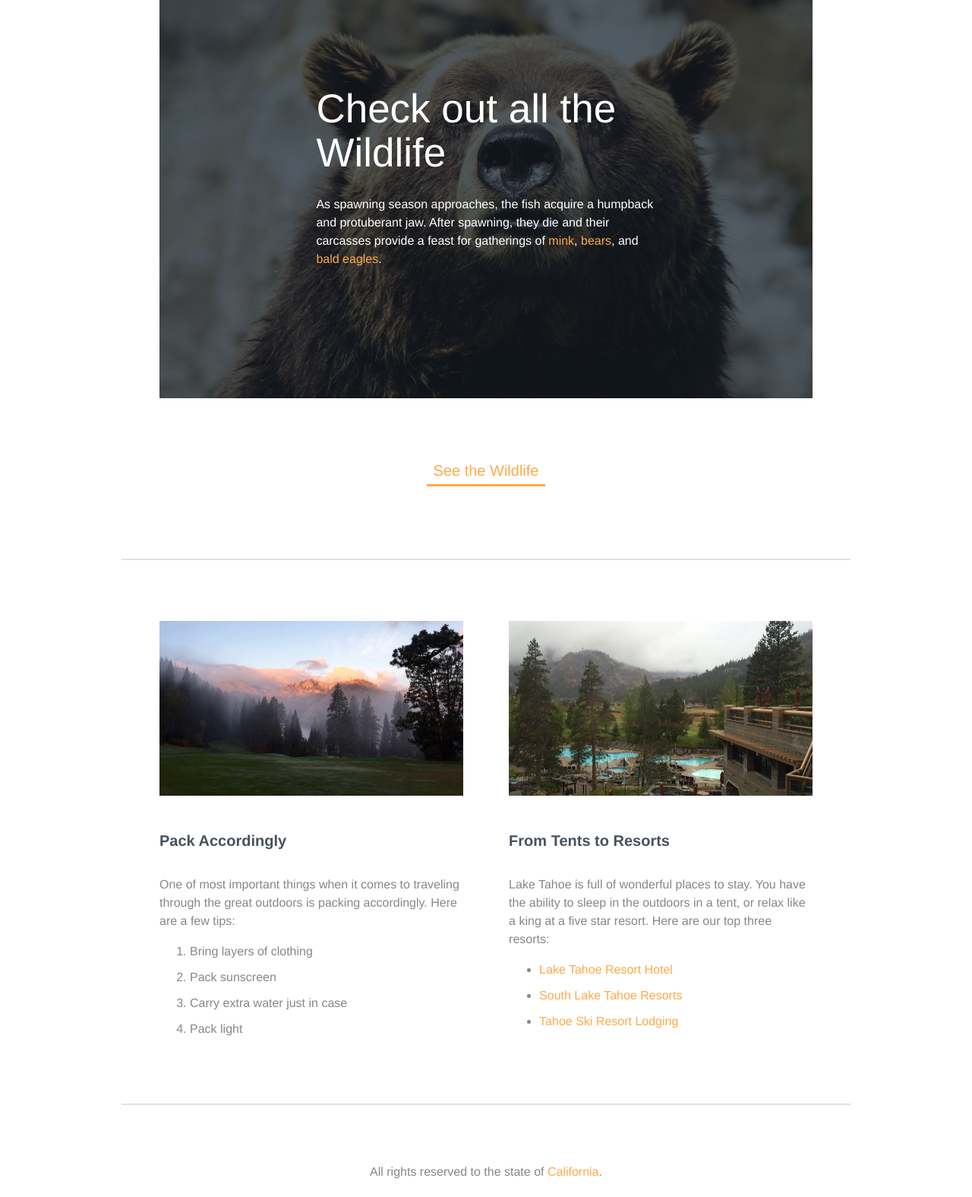
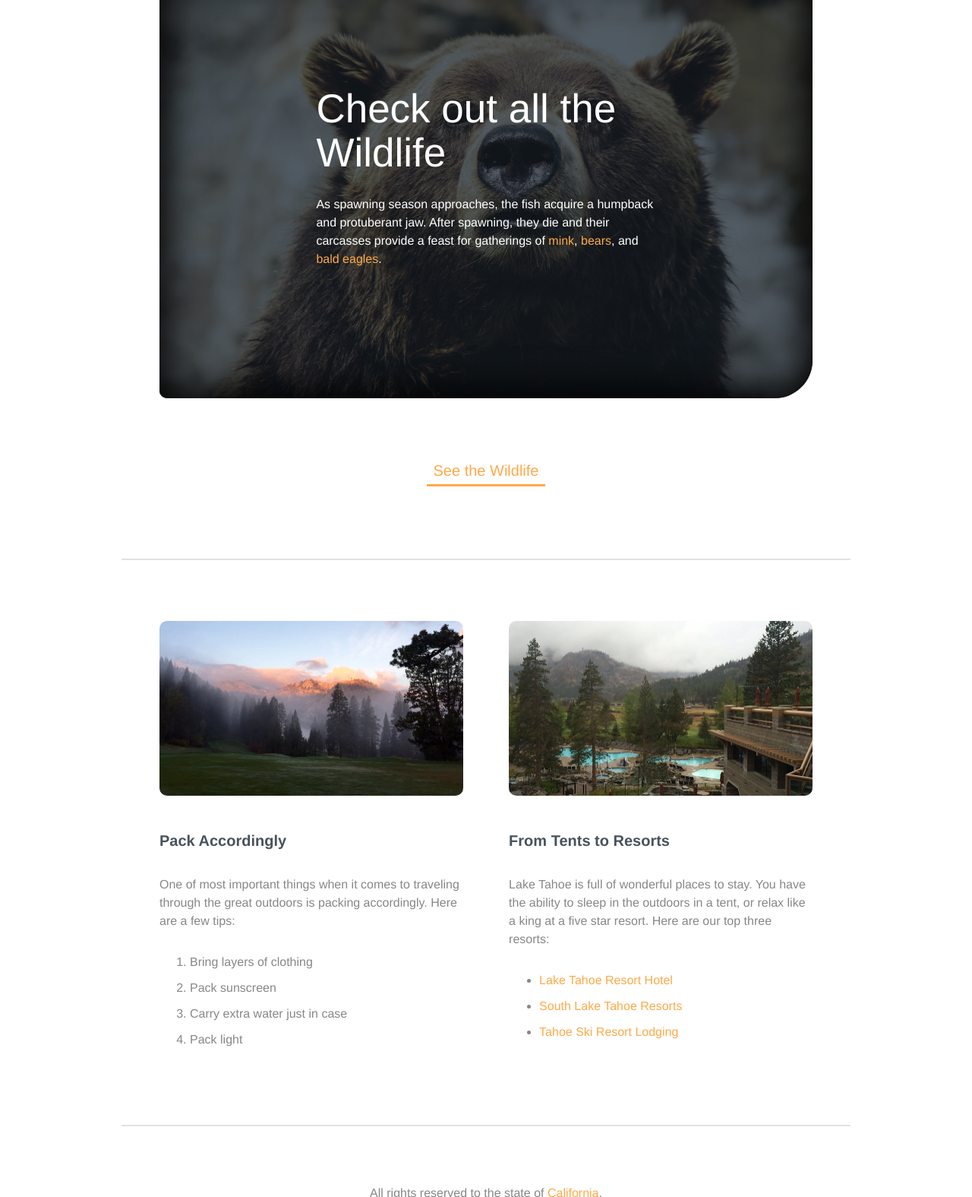
Before and after one commit to jtsurfrat/jconnolly, a plain HTML site: page pages/laketahoe.html in a window 1280 px wide. Shown: the part 1225-2800 px from the top of the page at 76% size. Drawn offline with Linux system fonts and the light colour scheme.

```diff
--- a/css/tahoestyle.css
+++ b/css/tahoestyle.css
@@ -16,6 +16,19 @@ h1 {
   text-transform: uppercase;
   font-weight: normal;
   line-height: 1.3;
+  text-shadow: 0 1px 1px rgba(0, 0, 0, .8);
+  /*text-shadow: 0 1px 0 #ccc,
+               0 2px 0 #c9c9c9,
+               0 3px 0 #bbb,
+               0 4px 0 #b9b9b9,
+               0 5px 0 #aaa,
+               0 6px 1px rgba(0,0,0,.1),
+               0 0 5px rgba(0,0,0,.1),
+               0 1px 3px rgba(0,0,0,.3),
+               0 3px 5px rgba(0,0,0,.2),
+               0 5px 10px rgba(0,0,0,.25),
+               0 10px 10px rgba(0,0,0,.2),
+               0 20px 20px rgba(0,0,0,.15);*/
 }
 
 h2 {
@@ -35,24 +48,15 @@ h3 {
 img {
   max-width: 100%;
   margin-bottom: 20px;
+  border-radius: 10px;
 }
 
-/*ul {
-  list-style-type: lower-greek;
-}*/
-
-/*ol {
-  list-style-type: decimal-leading-zero;
-}*/
 ul,
 ol {
-  /*list-style-position: inside;*/
-  /*padding-left: 0;*/
-  margin-left: 30px 0;
+  margin: 30px 0;
 }
 
 li {
-  /*border: 1px solid #000;*/
   margin-bottom: 10px;
 }
 
@@ -80,9 +84,22 @@ a:active {
 .main-header {
   padding-top: 170px;
   height: 850px;
-
   background: #ffa949 url('../pages/img/mountains.jpg') no-repeat center;
   background-size: cover;
+  /* graddeints  linear --------------------------*/
+  /*background-image: linear-gradient(#ffa949, firebrick);
+  background-image: linear-gradient(to top, #ffa949, firebrick); /* reverse top to botteom*/
+  /*background-image: linear-gradient(to left, #ffa949, firebrick); /* left to right */
+  /*background-image: linear-gradient(150deg, #ffa949, firebrick); /* degree  by clockwise*//*/*/
+
+  /* graddeints  radial --------------------------*/
+  /*background-image: radial-gradient(#ffa949, firebrick);*/
+  /*background-image: radial-gradient(circle, #ffa949, firebrick);*/
+  /* change postion of circle */
+  /*background-image: radial-gradient(circle at top, #ffa949, firebrick);
+  background-image: radial-gradient(circle at top right, #ffa949, firebrick, dodgerblue);
+  background-image: radial-gradient(circle at top right, #ffa949 0%, firebrick 50%, dodgerblue 100%);
+  background-image: radial-gradient(circle at top right, #ffa949 0%, firebrick 20%, dodgerblue 120%);*/
 }
 
 .title {
@@ -147,8 +164,24 @@ a:active {
   padding: 18% 24%;
   border-top: 10px solid #ffa949;
   margin: 105px 0 60px;
-  background: #434a52 url('../img/bear.jpg') no-repeat center;
+  background: #434a52 url('../pages/img/bear.jpg') no-repeat center;
   background-size: cover;
+  /*box-shadow: 0 15px 20px -12px rgba(0, 0, 0, .5);*/
+  /*sbox-shadow: inset 20px 20px 5px rgba(0, 0, 0, 1); /* inside of border area*/
+  box-shadow: inset 0px 0px 50px 10px rgba(0, 0, 0, 1); /* shadow inside and equal*/
+  border-radius: 50px 10px;
+  /*border-radius: 25px;*/
+
+  /*border-radius: 100% 25px; /* interesting shaps mixing pixels and percentage */
+  /*border-radius: 50%;*/
+
+  /* perfect circle*/
+  /*border-radius: 50%;
+  width: 500px;
+  height: 500px;*/
+
+
+
 }
 
 .arrow {
```
Also changed, not shown: css/style.css (+19 -2 lines), pages/laketahoe.html (+1 -0 lines).
